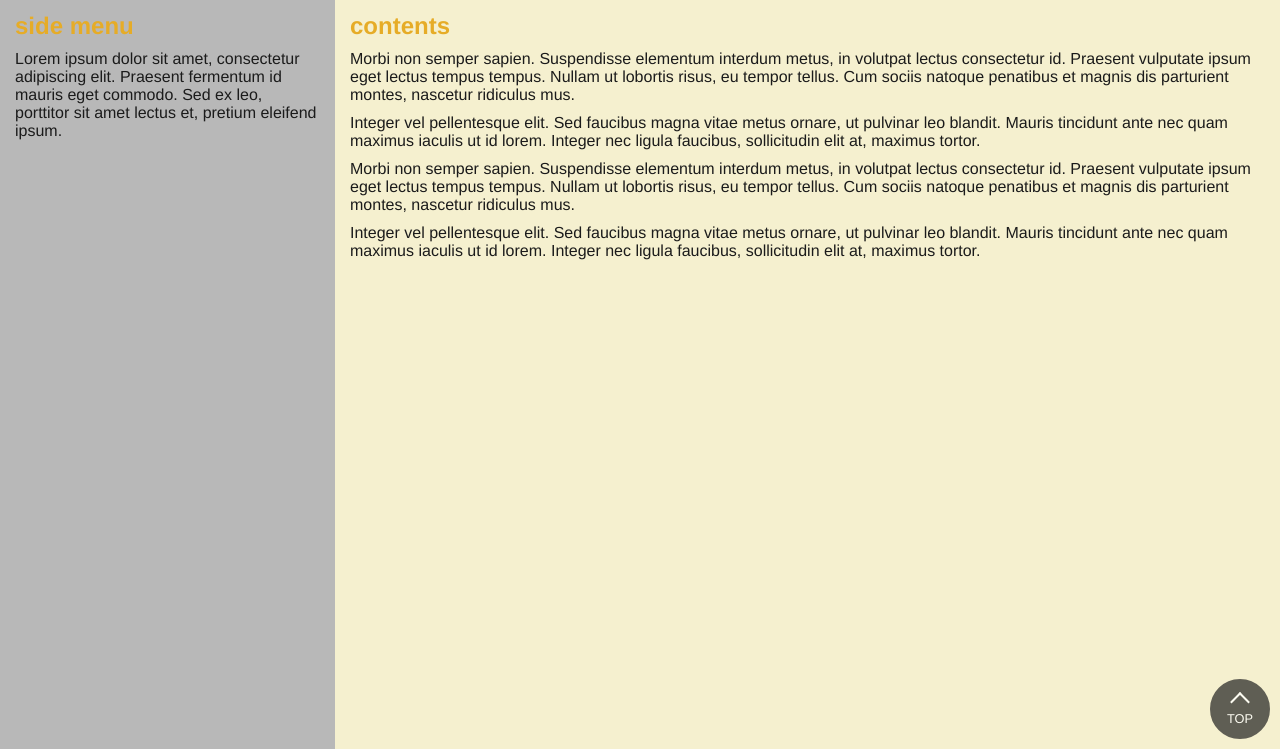
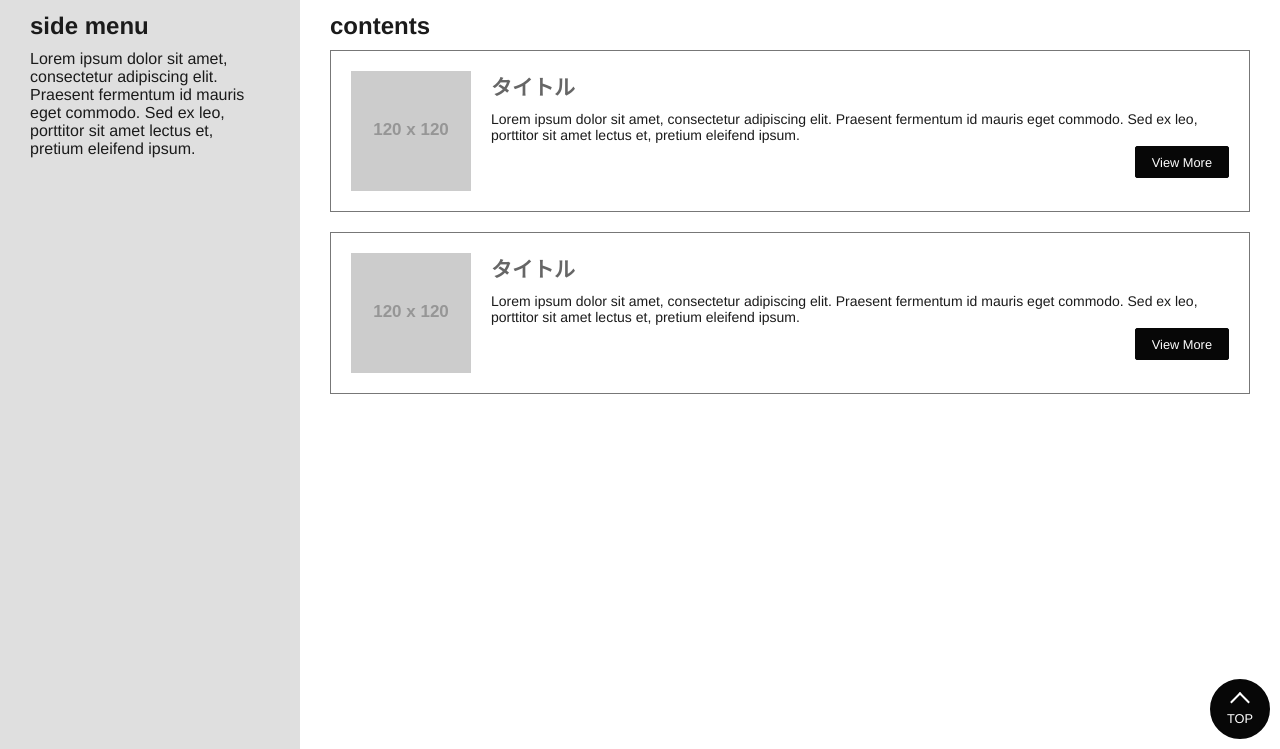
Before and after one commit to dev-milk/dashboad-simple, a plain HTML site: page index.html in a window 1280 px wide. Shown: the part 51-800 px from the top of the page. Drawn offline with Linux system fonts and the light colour scheme; placeholder pictures from the web are drawn by us.

Commit message:
リスト追加　不要ファイル削除

```diff
--- a/css/style.css
+++ b/css/style.css
@@ -75,22 +75,83 @@ Contents
 .main section {
   -webkit-flex: 1;
   flex: 1;
-  background: #b8b8b8;
-  padding: 15px;
+  background: #dfdfdf;
+  padding: 15px 30px;
   height: 1200px;
+}
+.main .col-1 {
+  max-width: 300px;
 }
 .main .col-2 {
   -webkit-flex: 3;
   flex: 3;
-  background: #F5F0CF;
+  background: #fff;
 }
 .main h1 {
-  color: #E6AC27;
   font-size: 1.5rem;
+  margin-bottom: 10px;;
 }
 .main p {
   margin-top: 10px;
 }
+
+/* Enter List */
+.enter-list {
+  display: flex;
+  margin-bottom: 20px;
+  padding: 20px;
+  box-sizing: border-box;
+  border: solid  1px #777;
+  font-size: 0.875rem;
+}
+
+.enter-list figure {
+  margin-right: 20px;
+	width: 120px;
+	height: 120px;
+}
+
+.enter-list figure a:hover {
+  opacity: 0.9;
+}
+
+.enter-list figure img {
+  min-width: 100px;
+	max-width: 100%;
+	vertical-align: top;
+}
+
+.viewmore-post {
+  text-align: end;
+  margin-top: 3px;
+}
+
+.btn-post {
+  display: inline-block;
+  padding: 0.6em 1.0rem;
+  text-decoration: none;
+  font-size: 0.8rem;
+  color: #FFF;
+  border: solid 1px #070707;
+  background-color: #070707;
+  border-radius: 2px;
+  transition: .4s;
+}
+
+.btn-post:hover {
+  /* background: #1b1b1b;
+  color: #fff; */
+  opacity: 0.7;
+}
+
+
+@media screen and (max-width: 767px) {
+  .viewmore-post {
+    margin: 1rem;
+    text-align: center;
+  }
+}
+
 
 /* Mobile */
 @media screen and (max-width: 700px) {
@@ -114,15 +175,14 @@ Go top
   width: 60px;
   height: 60px;
   box-sizing: border-box;
-  background: #202020;
-  border: 2px solid #202020;
+  background: #070707;
+  border: 2px solid #070707;
   border-radius: 50%;
   padding-top: 30px;
   text-align: center;
   font-size: 0.8rem;
   text-decoration: none;
   color: #ffff;
-  opacity: 0.7;
   position: fixed;
   bottom: 10px;
   right: 10px;
@@ -143,5 +203,5 @@ Go top
   transform: rotate(-45deg);
 }
 .gotop:hover{
-  opacity: 1.0;
+  opacity: 0.8;
 }
--- a/index.html
+++ b/index.html
@@ -26,18 +26,33 @@
     </section>
     <section class="col-2">
       <h1>contents</h1>
-      <p>
-        Morbi non semper sapien. Suspendisse elementum interdum metus, in volutpat lectus consectetur id. Praesent vulputate ipsum eget lectus tempus tempus. Nullam ut lobortis risus, eu tempor tellus. Cum sociis natoque penatibus et magnis dis parturient montes, nascetur ridiculus mus.
-      </p>
-      <p>
-        Integer vel pellentesque elit. Sed faucibus magna vitae metus ornare, ut pulvinar leo blandit. Mauris tincidunt ante nec quam maximus iaculis ut id lorem. Integer nec ligula faucibus, sollicitudin elit at, maximus tortor.
-      </p>
-      <p>
-        Morbi non semper sapien. Suspendisse elementum interdum metus, in volutpat lectus consectetur id. Praesent vulputate ipsum eget lectus tempus tempus. Nullam ut lobortis risus, eu tempor tellus. Cum sociis natoque penatibus et magnis dis parturient montes, nascetur ridiculus mus.
-      </p>
-      <p>
-        Integer vel pellentesque elit. Sed faucibus magna vitae metus ornare, ut pulvinar leo blandit. Mauris tincidunt ante nec quam maximus iaculis ut id lorem. Integer nec ligula faucibus, sollicitudin elit at, maximus tortor.
-      </p>
+       <!-- 1 -->
+      <div class="enter-list">
+        <a href="#">
+          <figure>
+            <img src="https://placehold.jp/120x120.png" alt="img1">
+          </figure>
+        </a>
+        <div class="text_content">
+          <h2 class="article-title"><a href="#">タイトル</a></h2>
+          <p class="text_excerpt"> Lorem ipsum dolor sit amet, consectetur adipiscing elit. Praesent fermentum id mauris eget commodo. Sed ex leo, porttitor sit amet lectus et, pretium eleifend ipsum.</p>
+          <div class="viewmore-post"><a href="#" class="btn-post">View More</a></div>
+        </div>
+      </div>
+
+      <!-- 2 -->
+      <div class="enter-list">
+        <a href="#">
+          <figure>
+            <img src="https://placehold.jp/120x120.png" alt="img1">
+          </figure>
+        </a>
+        <div class="text_content">
+          <h2 class="article-title"><a href="#">タイトル</a></h2>
+          <p class="text_excerpt"> Lorem ipsum dolor sit amet, consectetur adipiscing elit. Praesent fermentum id mauris eget commodo. Sed ex leo, porttitor sit amet lectus et, pretium eleifend ipsum.</p>
+          <div class="viewmore-post"><a href="#" class="btn-post">View More</a></div>
+        </div>
+      </div>
     </section>
   </div>
   <a href="#top" class="gotop">TOP</a>
```
Also changed, not shown: img/auther.svg (deleted), img/folio.jpg (deleted), img/footer-logo.png (deleted), img/header-kv-sp.jpg (deleted), img/header-kv.jpg (deleted), img/header-logo.png (deleted), img/hero-img.png (deleted), img/search.png (deleted), img/sp-logo.png (deleted).
